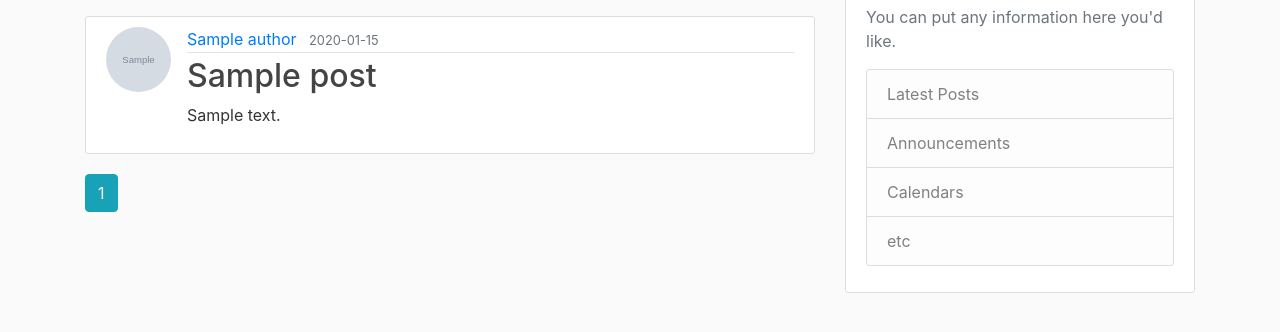
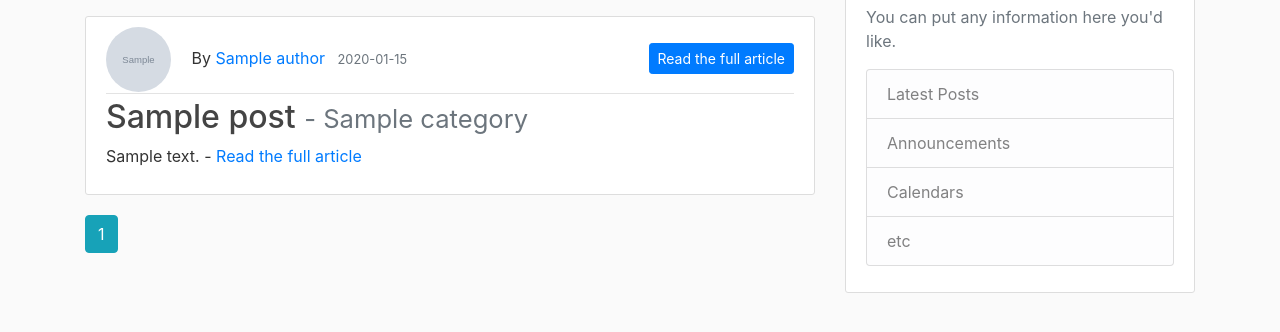
Before and after one commit to paul1beck/rebbl-news, a Python web app: template templates/user_posts.html in a window 1280 px wide. Shown: the part 128-460 px from the top of the page. Run offline with Jinja, Linux system fonts and the light colour scheme; the template is opened without the code that fills it: most values are stand-ins (such as "Sample title", 1, 10 or a date in 2020); grey boxes marked "Sample" are stand-in pictures; some libraries are stand-ins or nearby versions.

Commit message:
Added Favicon, updated post layouts

```diff
--- a/templates/home.html
+++ b/templates/home.html
@@ -11,7 +11,7 @@
 
             </div>
             <h2><a class="article-title" href="{{ url_for('posts.post', post_id=post.id) }}">{{ post.title }}</a> <small class="text-muted"> - {{ post.category }}</small></h2>
-            <p class="article-content">{{ post.shortdesc | safe }} - <a href="{{ url_for('posts.post', post_id=post.id) }}" >Read the full article</a></p>
+            <p class="article-content">{{ post.shortdesc | safe }} -&nbsp;<a href="{{ url_for('posts.post', post_id=post.id) }}" >Read&nbsp;the&nbsp;full&nbsp;article</a></p>
           </div>
         </article>
     {% endfor %}
--- a/templates/layout.html
+++ b/templates/layout.html
@@ -4,10 +4,11 @@
     <!-- Required meta tags -->
     <meta charset="utf-8">
     <meta name="viewport" content="width=device-width, initial-scale=1, shrink-to-fit=no">
+	<link rel="icon" type="image/png" href="{{ url_for('static', filename='favicon.png') }}"/>
+	<link rel="shortcut icon" type="image/png" href="{{ url_for('static', filename='favicon.png') }}"/>
 
     <!-- Bootstrap CSS -->
     <link rel="stylesheet" href="https://maxcdn.bootstrapcdn.com/bootstrap/4.0.0/css/bootstrap.min.css" integrity="sha384-Gn5384xqQ1aoWXA+058RXPxPg6fy4IWvTNh0E263XmFcJlSAwiGgFAW/dAiS6JXm" crossorigin="anonymous">
-
     <link rel="stylesheet" type="text/css" href="{{ url_for('static', filename='main.css') }}">
 
     {% if title %}
--- a/templates/post.html
+++ b/templates/post.html
@@ -16,6 +16,7 @@
       </div>
 
       <p class="article-content">{{ post.content | safe }}</p>
+	  <h3> - {{ post.author.coachname }}</h3>
     </div>
   </article>
   <!-- Modal -->
--- a/templates/user_posts.html
+++ b/templates/user_posts.html
@@ -4,14 +4,16 @@
     <h1 class="mb-3">Posts by {{ user.coachname }} ({{ posts.total }})</h1>
     {% for post in posts.items %}
         <article class="media content-section">
-          <img class="rounded-circle article-img" src="{{ url_for('static', filename='profile_pics/' + post.author.image_file) }}">
           <div class="media-body">
             <div class="article-metadata">
-              <a class="mr-2" href="{{ url_for('users.user_posts', coachname=post.author.coachname) }}">{{ post.author.coachname }}</a>
+			  <img class="rounded-circle article-img" src="{{ url_for('static', filename='profile_pics/' + post.author.image_file) }}">
+              By <a class="mr-2" href="{{ url_for('users.user_posts', coachname=post.author.coachname) }}">{{ post.author.coachname }}</a>
               <small class="text-muted">{{ post.date_posted.strftime('%Y-%m-%d') }}</small>
+			  <a class="btn btn-primary btn-sm mt-3" href="{{ url_for('posts.post', post_id=post.id) }}" style="float:right;">Read the full article</a>
+
             </div>
-            <h2><a class="article-title" href="{{ url_for('posts.post', post_id=post.id) }}">{{ post.title }}</a></h2>
-            <p class="article-content">{{ post.content | safe }}</p>
+            <h2><a class="article-title" href="{{ url_for('posts.post', post_id=post.id) }}">{{ post.title }}</a> <small class="text-muted"> - {{ post.category }}</small></h2>
+            <p class="article-content">{{ post.shortdesc | safe }} -&nbsp;<a href="{{ url_for('posts.post', post_id=post.id) }}" >Read&nbsp;the&nbsp;full&nbsp;article</a></p>
           </div>
         </article>
     {% endfor %}
```
Also changed, not shown: static/favicon.png (added).
